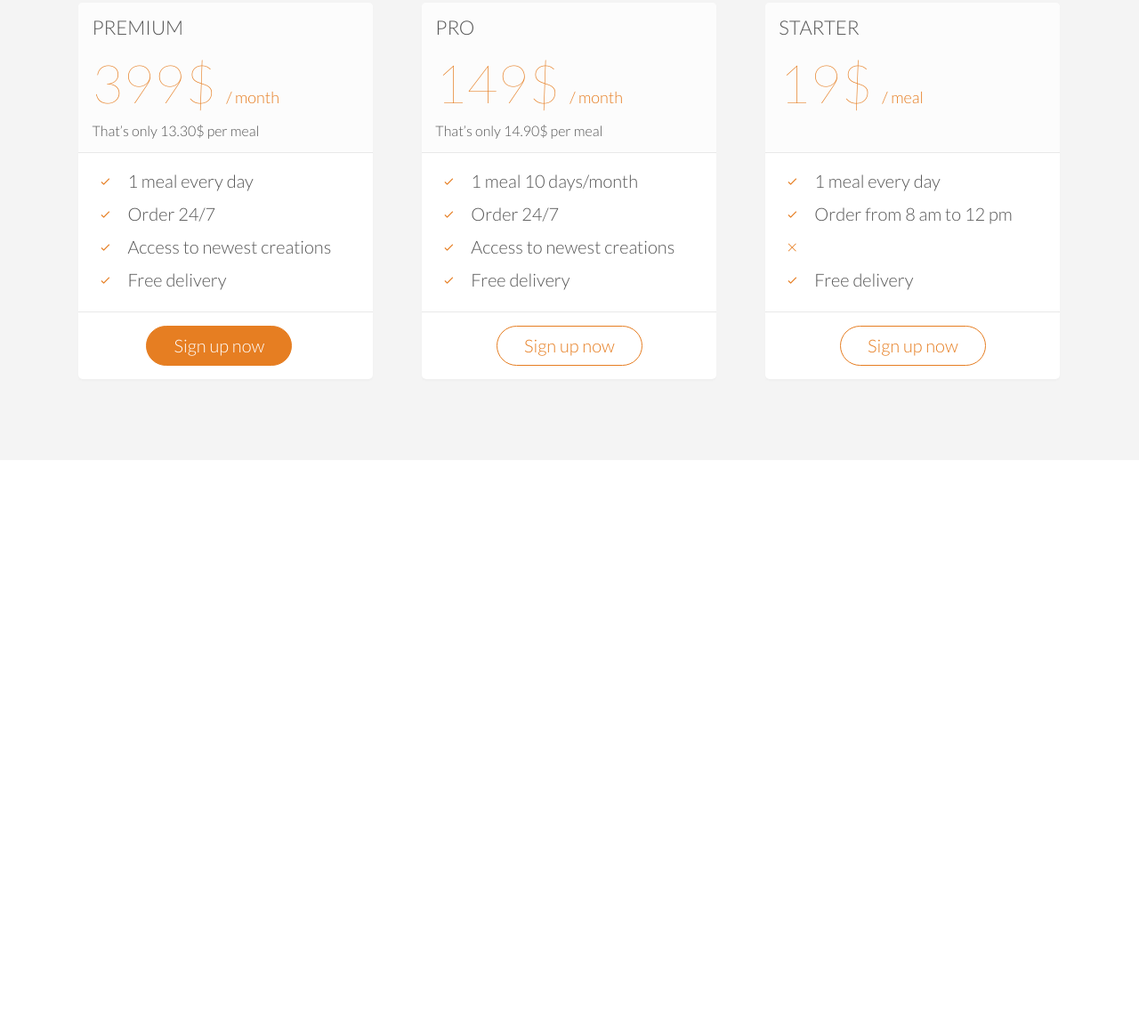
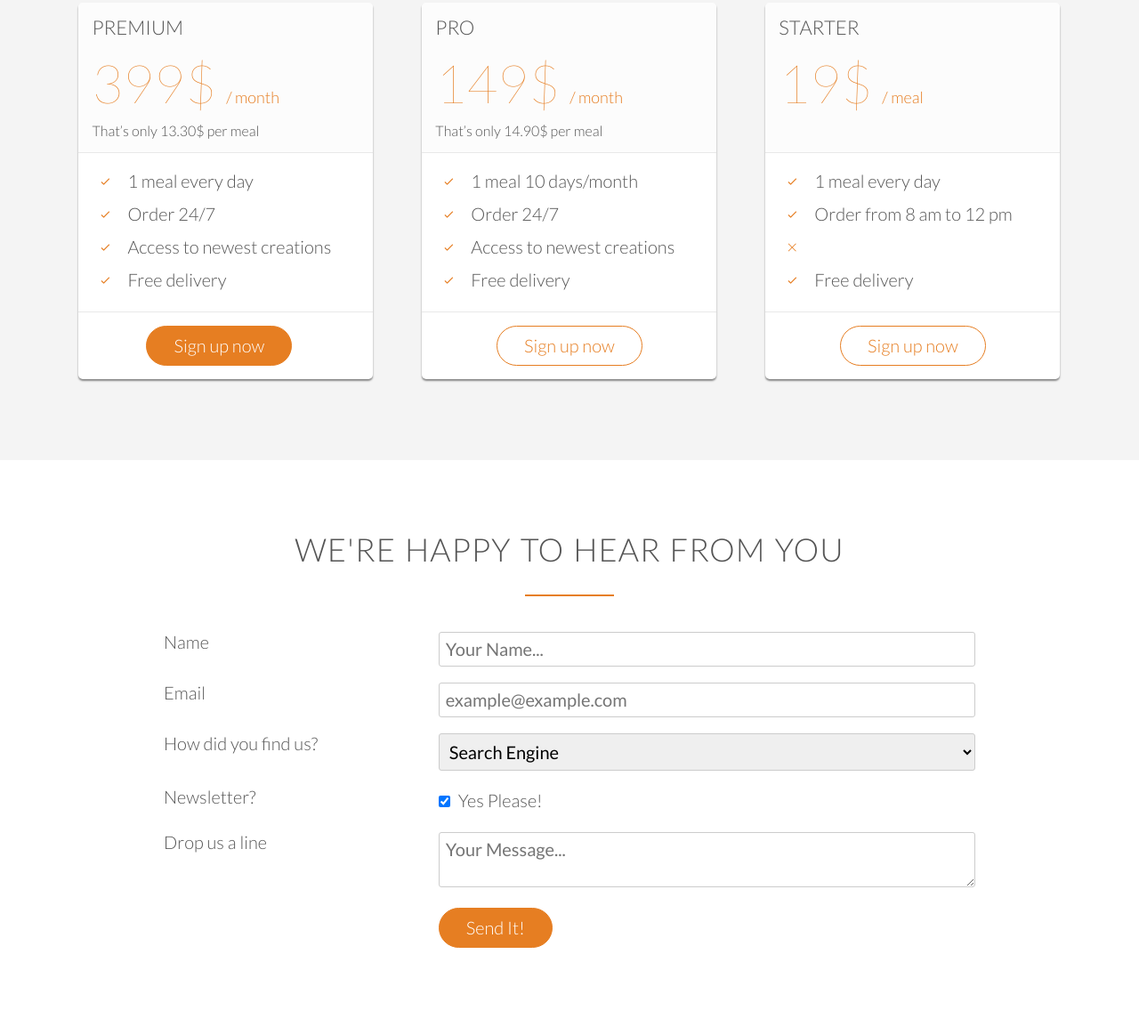
Before and after one commit to tolgatuna/Udemy_HTML5andCSS, a plain HTML site: page Unit_5_6_Omnifood/index.html in a window 1280 px wide. Shown: the part 4099-5253 px from the top of the page at 89% size. Before the commit the page ends 4616 px from the top, so only its background shows below. Drawn offline with Linux system fonts and the light colour scheme; files whose address does not match are found by name.

Commit message:
Unit 5 Building the contact form section (Lesson 54 - 55) is completed.

```diff
--- a/Unit_5_6_Omnifood/index.html
+++ b/Unit_5_6_Omnifood/index.html
@@ -315,5 +315,73 @@
 
             </div>
         </section>
+
+        <section class="section-form">
+            <div class="row">
+                <h2>We're happy to hear from you</h2>
+            </div>
+            <div class="row">
+                <form method="post" action="#" class="contact-form">
+                    <div class="row">
+                        <div class="col span-1-of-3">
+                            <label for="name">Name</label>
+                        </div>
+                        <div class="col span-2-of-3">
+                            <input type="text" name="name" id="name" placeholder="Your Name..." required>
+                        </div>
+                    </div>
+
+                    <div class="row">
+                        <div class="col span-1-of-3">
+                            <label for="email">Email</label>
+                        </div>
+                        <div class="col span-2-of-3">
+                            <input type="email" name="email" id="email" placeholder="example@example.com" required>
+                        </div>
+                    </div>
+
+                    <div class="row">
+                        <div class="col span-1-of-3">
+                            <label for="find-us">How did you find us?</label>
+                        </div>
+                        <div class="col span-2-of-3">
+                            <select name="find-us" id="find-us">
+                                <option value="friends">Friends</option>
+                                <option value="search" selected>Search Engine</option>
+                                <option value="adv">Advertisement</option>
+                                <option value="other">Other</option>
+                            </select>
+                        </div>
+                    </div>
+
+                    <div class="row">
+                        <div class="col span-1-of-3">
+                            <label for="news">Newsletter?</label>
+                        </div>
+                        <div class="col span-2-of-3">
+                            <input type="checkbox" name="news" id="news" checked> Yes Please!
+                        </div>
+                    </div>
+
+                    <div class="row">
+                        <div class="col span-1-of-3">
+                            <label for="message">Drop us a line</label>
+                        </div>
+                        <div class="col span-2-of-3">
+                            <textarea name="message" id="message" placeholder="Your Message..."></textarea>
+                        </div>
+                    </div>
+
+                    <div class="row">
+                        <div class="col span-1-of-3">
+                            <label for="submit">&nbsp;</label>
+                        </div>
+                        <div class="col span-2-of-3">
+                            <input type="submit" id="submit" value="Send It!">
+                        </div>
+                    </div>
+                </form>
+            </div>
+        </section>
     </body>
 </html>
--- a/Unit_5_6_Omnifood/resources/css/style.css
+++ b/Unit_5_6_Omnifood/resources/css/style.css
@@ -143,7 +143,8 @@ a:active {
 
 /* ----- BUTTONS ----- */
 .btn:link,
-.btn:visited {
+.btn:visited,
+input[type="submit"]{
     display: inline-block;
     padding: 10px 30px;
     font-weight: 300;
@@ -153,7 +154,8 @@ a:active {
 }
 
 .btn-full:link,
-.btn-full:visited {
+.btn-full:visited,
+input[type="submit"]{
     background-color: #e67e22;
     border: 1px solid #e67e22;
     color: #fff;
@@ -167,7 +169,9 @@ a:active {
 }
 
 .btn:hover,
-.btn:active {
+.btn:active ,
+input[type="submit"]:hover,
+input[type="submit"]:active{
     background-color: #cf6d17;
 }
 
@@ -415,7 +419,7 @@ cite img {
     border-radius: 5px;
     width: 90%;
     margin-left: 5%;
-    box-shadow: 0 2px 2px #efefef;
+    box-shadow: 0 2px 2px #888888;
 }
 
 .plan-box div {
@@ -457,3 +461,35 @@ cite img {
     text-align: center;
     border: 0;
 }
+
+
+/* -------------------------------------------- */
+/* SECTION: CONTACT */
+/* -------------------------------------------- */
+
+.contact-form {
+    width: 80%;
+    margin: 0 auto;
+}
+
+input[type="text"],
+input[type="email"],
+select,
+textarea {
+    border: 1px solid #ccc;
+    width: 100%;
+    padding: 7px;
+    border-radius: 3px;
+}
+
+textarea {
+    height: 100
+}
+
+input[type="checkbox"] {
+    margin: 10px 5px 10px 0;
+}
+
+*:focus {
+    outline: none;
+}
```
